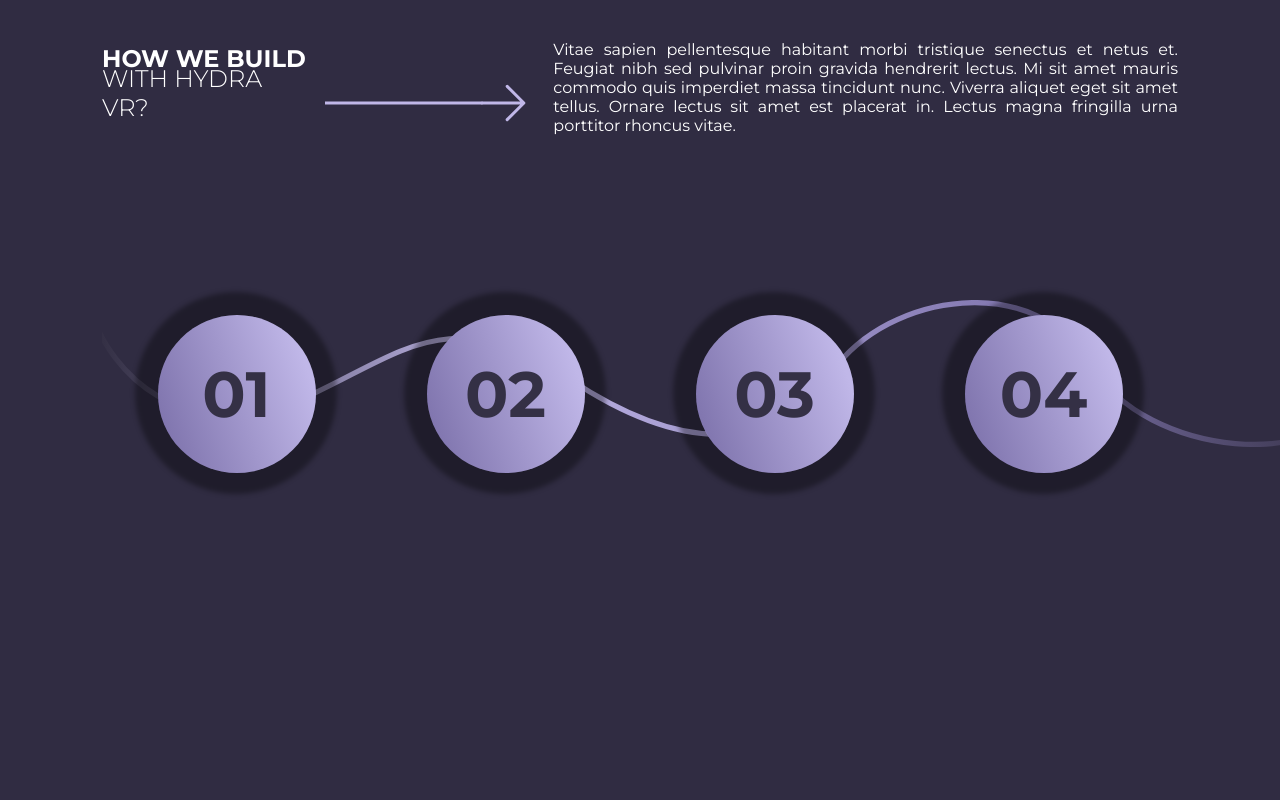
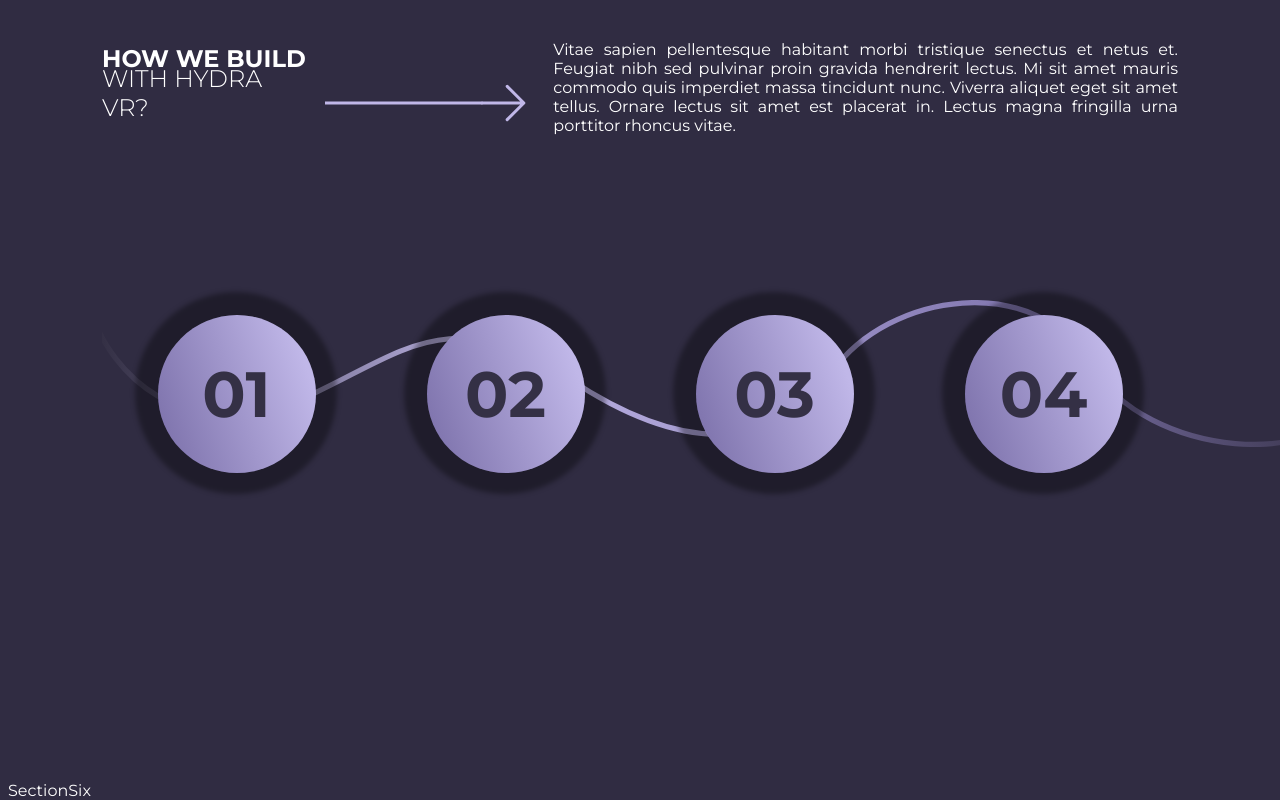
Before and after one commit to mariocarvalho-2205/landing_page, a React (Vite) app: page / in a window 1280 px wide. Shown: the part 3850-4650 px from the top of the page. Before the commit the page ends 4537 px from the top, so only its background shows below. Built offline with nearby package versions, Linux system fonts and the light colour scheme.

Commit message:
creating section six

```diff
--- a/src/App.jsx
+++ b/src/App.jsx
@@ -5,6 +5,7 @@ import SectionTwo from './components/SectionTwo'
 import SectionFour from './components/SectionFour';
 import SectionFive from "./components/SectionFive";
 import './index.css'
+import SectionSix from './components/SectionSix';
 
 function App() {
   return (
@@ -16,7 +17,7 @@ function App() {
         <SectionThree />
         <SectionFour />
         <SectionFive />
-
+        <SectionSix />
       </div>
     </>
   );
--- /dev/null
+++ b/src/components/SectionSix/index.jsx
@@ -0,0 +1,10 @@
+import React from 'react'
+import './styles.css'
+
+const SectionSix = () => {
+  return (
+    <div>SectionSix</div>
+  )
+}
+
+export default SectionSix
```
Also changed, not shown: src/components/SectionSix/styles.css (added).
